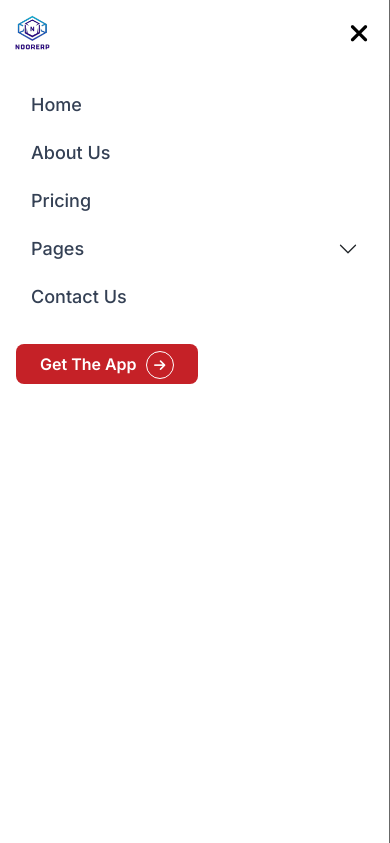
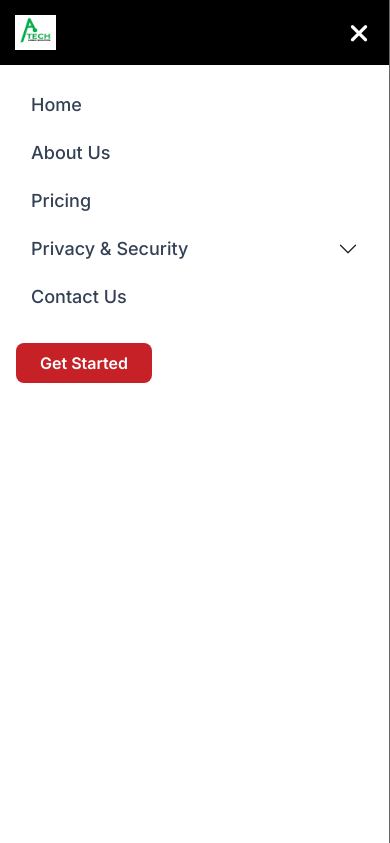
Before and after one commit to Queror254/erpsystemLandingpage, a plain HTML site: page about-us.html in a window 390 px wide. Both pictures are taken after a click on the button 351 px from the left and 37 px from the top of the page. Shown: the top 843 px of the page. Drawn offline with Linux system fonts and the light colour scheme; a script that the page names is missing.

Commit message:
updt reg-link

```diff
--- a/about-us.html
+++ b/about-us.html
@@ -37,21 +37,19 @@
     <header class="header-section">
         <nav class="navbar navbar-expand-lg p-0">
             <div class="container">
-                <a href="index.html" class="header-logo">
-                    <img src="/assets/images/logo/logo.png" alt="header-logo" />
-                </a>
+                <a href="index.html" class="header-logo"><img src="/assets/images/logo/logo.png"
+                        alt="header-logo" /></a>
                 <button class="navbar-toggler" type="button" data-bs-toggle="offcanvas" data-bs-target="#staticBackdrop"
                     aria-controls="staticBackdrop">
-                    <span class="navbar-toggler-icon"></span>
+                    <i class="fa fa-bars" aria-hidden="true"></i>
                 </button>
                 <!-- Mobile Menu -->
-                <div href="javascript:void(0);" class="offcanvas offcanvas-start mobile-menu" data-bs-backdrop="static"
-                    tabindex="-1" id="staticBackdrop" aria-labelledby="staticBackdropLabel">
-                    <div class="offcanvas-header">
-                        <a href="index.html" class="header-logo"><img src="/assets/images/logo/logo.png"
+                <div class="offcanvas offcanvas-start mobile-menu" data-bs-backdrop="static" tabindex="-1"
+                    id="staticBackdrop" aria-labelledby="staticBackdropLabel">
+                    <div class="offcanvas-header home-offcanvas-header">
+                        <a href="index.html" class="header-logo"><img src="uploads/24/12/1733915985-172.png"
                                 alt="header-logo" /></a>
-                        <button type="button" class="btn-close btn-close-commmon" data-bs-dismiss="offcanvas"
-                            aria-label="Close">
+                        <button type="button" class="btn-close" data-bs-dismiss="offcanvas" aria-label="Close">
                             <i class="fa-solid fa-xmark"></i>
                         </button>
                     </div>
@@ -64,24 +62,18 @@
                                 <a href="about-us.html" class="accordion-button without-sub-menu" type="button">About
                                     Us</a>
                             </div>
-
                             <div class="accordion-item">
                                 <a href="plans.html" class="accordion-button without-sub-menu" type="button">Pricing</a>
                             </div>
-
                             <div class="accordion-item">
-                                <a href="#" class="accordion-button collapsed" type="button" data-bs-toggle="collapse"
-                                    data-bs-target="#support-menu" aria-expanded="false"
-                                    aria-controls="support-menu">Pages</a>
+                                <a href="javascript:void(0);" class="accordion-button collapsed" type="button"
+                                    data-bs-toggle="collapse" data-bs-target="#support-menu" aria-expanded="false"
+                                    aria-controls="support-menu">Privacy & Security</a>
                                 <div id="support-menu" class="accordion-collapse collapse"
                                     data-bs-parent="#sidebarMenuAccordion">
                                     <ul class="accordion-body p-0">
                                         <li>
-                                            <a href="blogs.html"> Blog</a>
-                                            <p class="mb-0 arrow">></p>
-                                        </li>
-                                        <li>
-                                            <a href="terms-conditions.html">Terms &amp; Conditions</a>
+                                            <a href="terms-conditions.html"> Terms &amp; Conditions </a>
                                             <p class="mb-0 arrow">></p>
                                         </li>
                                         <li>
@@ -93,13 +85,14 @@
                             </div>
                             <div class="accordion-item">
                                 <a href="contact-us.html" class="accordion-button without-sub-menu"
-                                    type="button">Contact Us</a>
+                                    type="button">Contact
+                                    Us</a>
                             </div>
                         </div>
 
-                        <a href="https://atechmedia.live/" class="get-app-btn">
-                            Get The App
-                            <i class="fa-solid fa-arrow-right"></i>
+                        <a href="http://pos.lindakurgat.com/register" class="get-app-btn">
+                            Get Started
+
                         </a>
                     </div>
                 </div>
@@ -119,12 +112,9 @@
                         </li>
 
                         <li class="nav-item menu-dropdown">
-                            <a class="nav-link" aria-current="page" href="javascript:void(0);">Pages <span
+                            <a class="nav-link" aria-current="page" href="javascript:void(0);">Privacy & Security <span
                                     class="arrow">></span></a>
                             <ul class="dropdown-content">
-                                <li>
-                                    <a class="dropdown-item" href="blogs.html">Blog<span>></span></a>
-                                </li>
                                 <li>
                                     <a class="dropdown-item" href="terms-conditions.html">Terms &amp; Conditions
                                         <span>></span></a>
@@ -138,9 +128,8 @@
                             <a class="nav-link" aria-current="page" href="contact-us.html">Contact Us</a>
                         </li>
                     </ul>
-
-                    <a href="https://atechmedia.live/" class="get-app-btn">
-                        Get The App
+                    <a href="http://pos.lindakurgat.com/register" class="get-app-btn">
+                        Get Started
                         <i class="fa-solid fa-arrow-right"></i>
                     </a>
                 </div>
```
